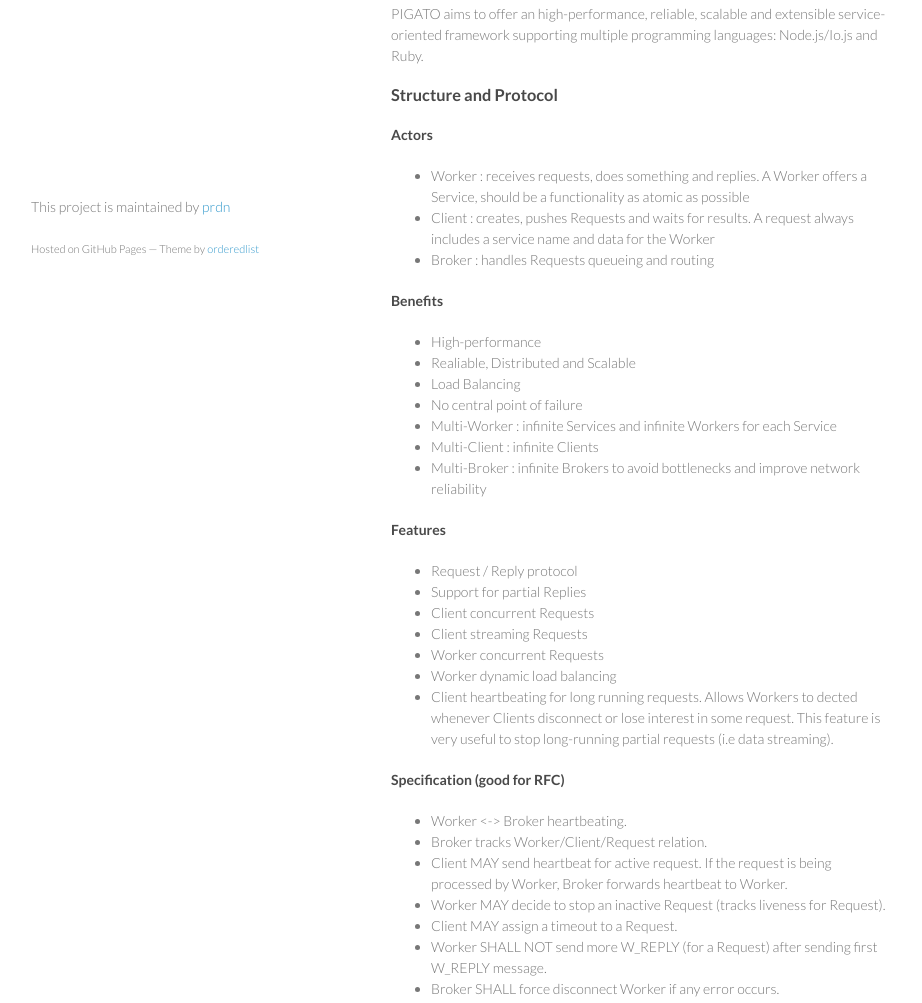
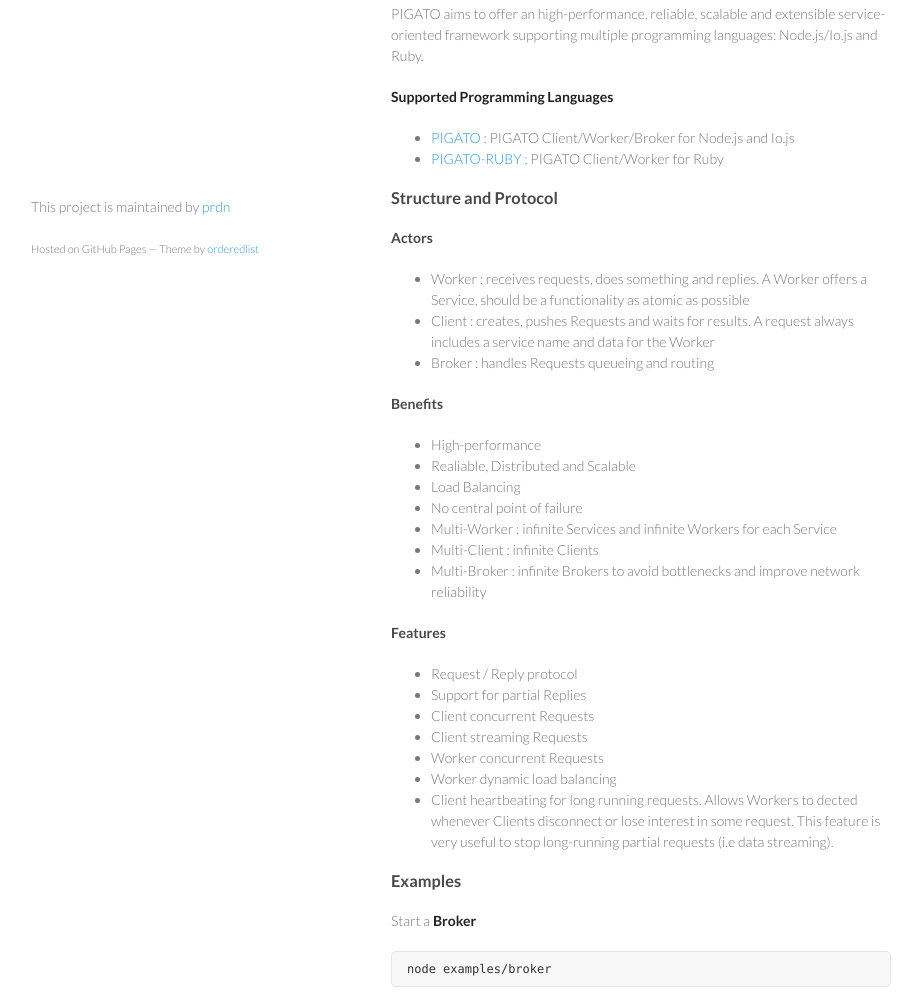
Before and after one commit to prdn/pigato, a plain HTML site: page index.html in a window 1280 px wide. Shown: the part 472-1475 px from the top of the page, without its empty margins (179-1101 px from the left). Drawn offline with Linux system fonts and the light colour scheme.

```diff
--- a/index.html
+++ b/index.html
@@ -37,6 +37,15 @@
 
 <p>PIGATO aims to offer an high-performance, reliable, scalable and extensible service-oriented framework supporting multiple programming languages: Node.js/Io.js and Ruby.</p>
 
+<p><strong>Supported Programming Languages</strong></p>
+
+<ul>
+<li>
+<a href="https://github.com/prdn/pigato">PIGATO</a> : PIGATO Client/Worker/Broker for Node.js and Io.js </li>
+<li>
+<a href="https://github.com/prdn/pigato-ruby">PIGATO-RUBY</a> : PIGATO Client/Worker for Ruby</li>
+</ul>
+
 <h3>
 <a id="structure-and-protocol" class="anchor" href="#structure-and-protocol" aria-hidden="true"><span class="octicon octicon-link"></span></a>Structure and Protocol</h3>
 
@@ -73,19 +82,6 @@
 <li>Worker concurrent Requests</li>
 <li>Worker dynamic load balancing</li>
 <li>Client heartbeating for long running requests. Allows Workers to dected whenever Clients disconnect or lose interest in some request. This feature is very useful to stop long-running partial requests (i.e data streaming).</li>
-</ul>
-
-<h4>
-<a id="specification-good-for-rfc" class="anchor" href="#specification-good-for-rfc" aria-hidden="true"><span class="octicon octicon-link"></span></a>Specification (good for RFC)</h4>
-
-<ul>
-<li>Worker &lt;-&gt; Broker heartbeating.</li>
-<li>Broker tracks Worker/Client/Request relation.</li>
-<li>Client MAY send heartbeat for active request. If the request is being processed by Worker, Broker forwards heartbeat to Worker. </li>
-<li>Worker MAY decide to stop an inactive Request (tracks liveness for Request).</li>
-<li>Client MAY assign a timeout to a Request.</li>
-<li>Worker SHALL NOT send more W_REPLY (for a Request) after sending first W_REPLY message.</li>
-<li>Broker SHALL force disconnect Worker if any error occurs.</li>
 </ul>
 
 <h3>
@@ -301,6 +297,19 @@
 <li>when using a <code>inproc</code> socket the broker <em>must</em> become active before any queued messages.</li>
 </ul>
 
+<h4>
+<a id="specification-good-for-rfc" class="anchor" href="#specification-good-for-rfc" aria-hidden="true"><span class="octicon octicon-link"></span></a>Specification (good for RFC)</h4>
+
+<ul>
+<li>Worker &lt;-&gt; Broker heartbeating.</li>
+<li>Broker tracks Worker/Client/Request relation.</li>
+<li>Client MAY send heartbeat for active request. If the request is being processed by Worker, Broker forwards heartbeat to Worker. </li>
+<li>Worker MAY decide to stop an inactive Request (tracks liveness for Request).</li>
+<li>Client MAY assign a timeout to a Request.</li>
+<li>Worker SHALL NOT send more W_REPLY (for a Request) after sending first W_REPLY message.</li>
+<li>Broker SHALL force disconnect Worker if any error occurs.</li>
+</ul>
+
 <h3>
 <a id="roadmap" class="anchor" href="#roadmap" aria-hidden="true"><span class="octicon octicon-link"></span></a>Roadmap</h3>
 
```
Also changed, not shown: params.json (+1 -1 lines).
